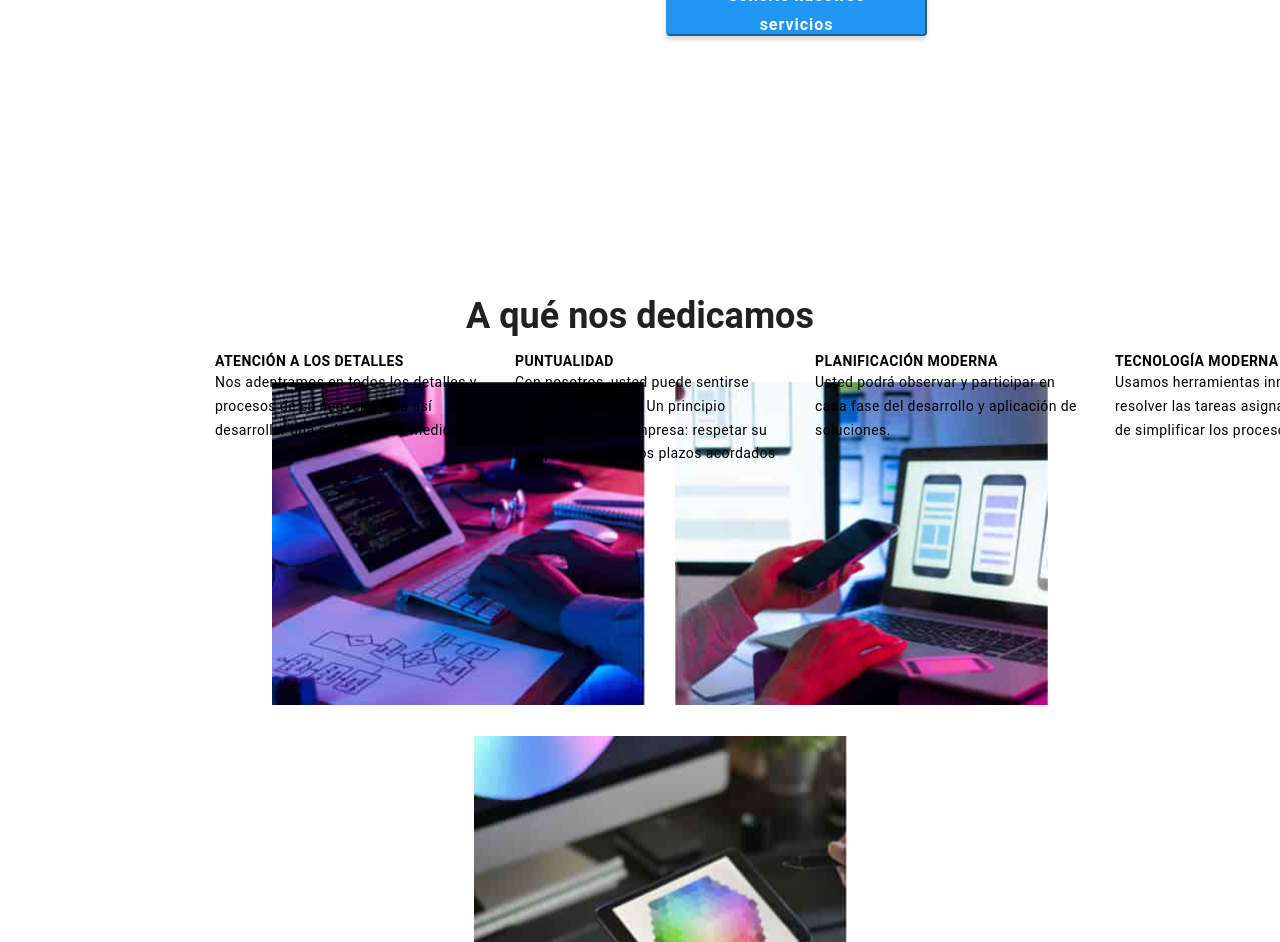
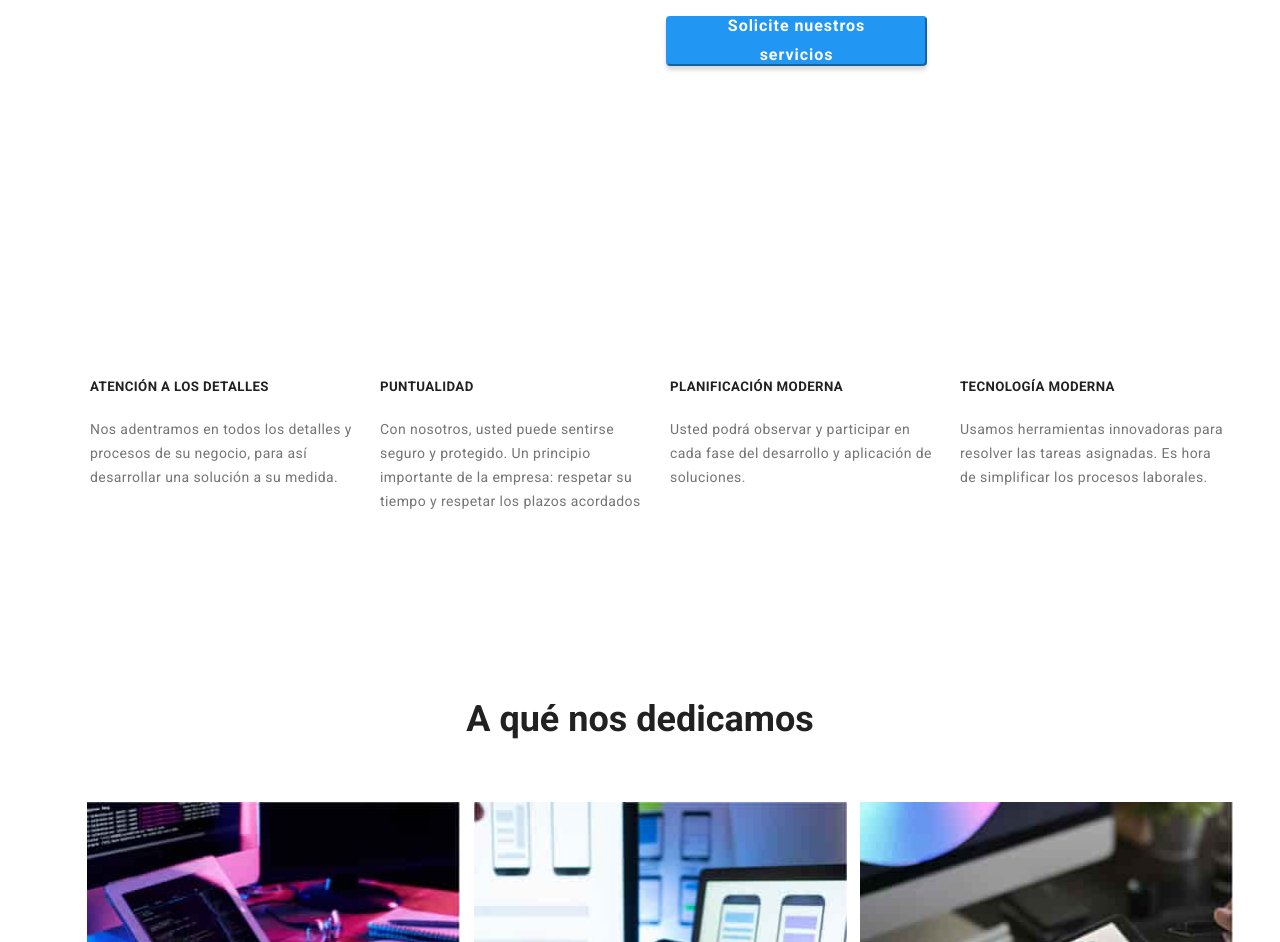
Before and after one commit to DayannaMv/goit-markup-hw-03, a plain HTML site: page index.html in a window 1280 px wide. Shown: the part 444-1386 px from the top of the page. Drawn offline with nearby package versions, Linux system fonts and the light colour scheme.

Commit message:
Update 4

```diff
--- a/css/portfolio.css
+++ b/css/portfolio.css
@@ -21,8 +21,10 @@
   border-color: #f5f4fa;
   overflow: hidden;
   margin: 8px;
+  margin-top: 94px;
   text-align: center;
   cursor: pointer;
+
 }
 .button:hover,
 .button:focus,
@@ -34,11 +36,6 @@
 }
 
 /* ---- ---- ---- CARDS ---- ---- ----*/
-html,
-body {
-  margin: 0;
-  padding: 0;
-}
 body {
   width: 100%;
   height: 100%;
@@ -48,11 +45,10 @@ body {
 
 .container .card {
   width: 370px;
-  height: 404px;
+  height: auto;
   border: 1px solid #eeeeee;
   overflow: hidden;
-  margin: 14px;
-  text-align: center;
+  margin: 5px;
   cursor: pointer;
 }
 
@@ -69,12 +65,23 @@ body {
 .container .card h4 {
   font-size: 18px;
   font-weight: 700;
+  font-size: 18px;
+  line-height: 36px;
+  letter-spacing: 0.06em;
+  text-align: left;
+  margin-left: 24px;
+  margin-bottom: 4px;
 }
 
 .container .card p {
-  padding: 0 1rem;
+  margin-left: 24px;
+  margin-bottom: 30px;
   font-size: 16px;
+  font-size: 16px;
+  line-height: 30px;
+  letter-spacing: 0.03em;
   color: #757575;
+
 }
 
 /* ---- ---- ---- FOOTER ---- ---- ---- */
--- a/css/styles.css
+++ b/css/styles.css
@@ -146,6 +146,7 @@ body {
 }
 /* ---- ---- ---- BOTON ---- ---- ----*/
 .btn {
+  margin-top: 30px;
   color: #ffffff;
   background: var(--color-primario);
   font-weight: 700;
@@ -177,94 +178,6 @@ body {
   top: 430px;
 }
 /* ---- ---- ---- TEXTOS ---- ---- ----*/
-.subtitle-one {
-  position: absolute;
-  width: 270px;
-  height: 16px;
-  left: 215px;
-  top: 775px;
-  font-weight: 700;
-  font-size: 14px;
-  line-height: 1.1;
-  letter-spacing: 0.03em;
-  text-transform: uppercase;
-}
-.subtitle-two {
-  position: absolute;
-  width: 270px;
-  height: 16px;
-  left: 515px;
-  top: 775px;
-  font-weight: 700;
-  font-size: 14px;
-  line-height: 1.1;
-  letter-spacing: 0.03em;
-  text-transform: uppercase;
-}
-.subtitle-three {
-  position: absolute;
-  width: 270px;
-  height: 16px;
-  left: 815px;
-  top: 775px;
-  font-weight: 700;
-  font-size: 14px;
-  line-height: 1.1;
-  letter-spacing: 0.03em;
-  text-transform: uppercase;
-}
-.subtitle-four {
-  position: absolute;
-  width: 270px;
-  height: 16px;
-  left: 1115px;
-  top: 775px;
-  font-weight: 700;
-  font-size: 14px;
-  line-height: 1.1;
-  letter-spacing: 0.03em;
-  text-transform: uppercase;
-}
-.par-one {
-  position: absolute;
-  width: 270px;
-  height: 75px;
-  left: 215px;
-  top: 801px;
-  font-size: 14px;
-  line-height: 1.7;
-  letter-spacing: 0.03em;
-}
-.par-two {
-  position: absolute;
-  width: 270px;
-  height: 96px;
-  left: 515px;
-  top: 801px;
-  font-size: 14px;
-  line-height: 1.7;
-  letter-spacing: 0.03em;
-}
-.par-three {
-  position: absolute;
-  width: 270px;
-  height: 75px;
-  left: 815px;
-  top: 801px;
-  font-size: 14px;
-  line-height: 1.7;
-  letter-spacing: 0.03em;
-}
-.par-four {
-  position: absolute;
-  width: 270px;
-  height: 75px;
-  left: 1115px;
-  top: 801px;
-  font-size: 14px;
-  line-height: 1.7;
-  letter-spacing: 0.03em;
-}
 .container {
   width: 100%;
   max-width: 1200px;
@@ -275,12 +188,41 @@ body {
   justify-content: center;
   margin: auto;
 }
+
+.container .card-set {
+  padding-top: 305px;
+  padding-bottom: 94px;
+  width: 270px;
+  height: 75px;
+  margin: 10px;
+}
+.card-set h5 {
+  width: 270px;
+  height: 16px;
+  font-weight: 700;
+  line-height: 16px;
+  letter-spacing: 0.03em;
+  text-transform: uppercase;
+  color: #212121;
+}
+.card-set p {
+width: 270px;
+height: 75px;
+font-weight: 400;
+font-size: 14px;
+line-height: 24px;
+letter-spacing: 0.03em;
+color: #757575;
+}
+
+
 /* ---- ---- ---- IMAGES ---- ---- ----*/
 .sub-one {
   text-align: center;
   font-size: 36px;
   color: #212121;
   margin-top: 50px;
+  margin-bottom: 55.5px;
   font-weight: 700;
   font-family: "Roboto", sans-serif;
 }
@@ -288,7 +230,7 @@ body {
   width: 373.16px;
   height: 323.7px;
   overflow: hidden;
-  margin: 15px;
+  margin: 6.5px;
   text-align: center;
 }
 /* ---- ---- ---- EQUUIPO DE TRABAJO ---- ---- ----*/
@@ -297,7 +239,8 @@ body {
   width: 270px;
   height: 368px;
   overflow: hidden;
-  margin: 15px;
+  margin: 10px;
+  margin-bottom: 94px;
   text-align: center;
   box-shadow: 0px 1px 3px rgba(0, 0, 0, 0.12), 0px 1px 1px rgba(0, 0, 0, 0.14),
     0px 2px 1px rgba(0, 0, 0, 0.2);
@@ -308,6 +251,7 @@ body {
   font-size: 36px;
   color: #212121;
   margin-top: 50px;
+  margin-bottom: 50px;
   font-weight: 700;
   font-family: "Roboto", sans-serif;
 }
@@ -327,6 +271,7 @@ body {
 /* ---- ---- ---- FOOTER ---- ---- ----*/
 
 .link-footer {
+  margin-top: 154px;
   color: var(--color-primario);
   text-decoration: none;
   position: absolute;
@@ -343,6 +288,7 @@ body {
 }
 
 .address {
+  margin-top: 154px;
   position: absolute;
   width: 231px;
   height: 21px;
--- a/index.html
+++ b/index.html
@@ -11,6 +11,12 @@
     />
     <link rel="stylesheet" href="css/styles.css" />
     <link rel="stylesheet" href="css/portfolio.css" />
+    <link rel="preconnect" href="https://fonts.googleapis.com" />
+    <link rel="preconnect" href="https://fonts.gstatic.com" crossorigin />
+    <link
+      href="https://fonts.googleapis.com/css2?family=Raleway:wght@700&family=Roboto:wght@100;400;500;700;900&display=swap"
+      rel="stylesheet"
+    />
   </head>
 
   <body>
@@ -36,41 +42,35 @@
       </section>
 
       <section class="section">
-        <ul>
-          <li><h5 class="subtitle-one">ATENCIÓN A LOS DETALLES</h5></li>
-          <li>
-            <p class="par-one">
+        <ul class="container">
+          <li class="card-set">
+            <h5>ATENCIÓN A LOS DETALLES</h5>
+            <p>
               Nos adentramos en todos los detalles y procesos de su negocio,
               para así desarrollar una solución a su medida.
             </p>
           </li>
-        </ul>
 
-        <ul>
-          <li><h5 class="subtitle-two">PUNTUALIDAD</h5></li>
-          <li>
-            <p class="par-two">
+          <li class="card-set">
+            <h5>PUNTUALIDAD</h5>
+            <p>
               Con nosotros, usted puede sentirse seguro y protegido. Un
               principio importante de la empresa: respetar su tiempo y respetar
               los plazos acordados
             </p>
           </li>
-        </ul>
 
-        <ul>
-          <li><h5 class="subtitle-three">PLANIFICACIÓN MODERNA</h5></li>
-          <li>
-            <p class="par-three">
+          <li class="card-set">
+            <h5>PLANIFICACIÓN MODERNA</h5>
+            <p>
               Usted podrá observar y participar en cada fase del desarrollo y
               aplicación de soluciones.
             </p>
           </li>
-        </ul>
 
-        <ul>
-          <li><h5 class="subtitle-four">TECNOLOGÍA MODERNA</h5></li>
-          <li>
-            <p class="par-four">
+          <li class="card-set">
+            <h5>TECNOLOGÍA MODERNA</h5>
+            <p>
               Usamos herramientas innovadoras para resolver las tareas
               asignadas. Es hora de simplificar los procesos laborales.
             </p>
```
Also changed, not shown: portfolio.html (+6 -0 lines).
